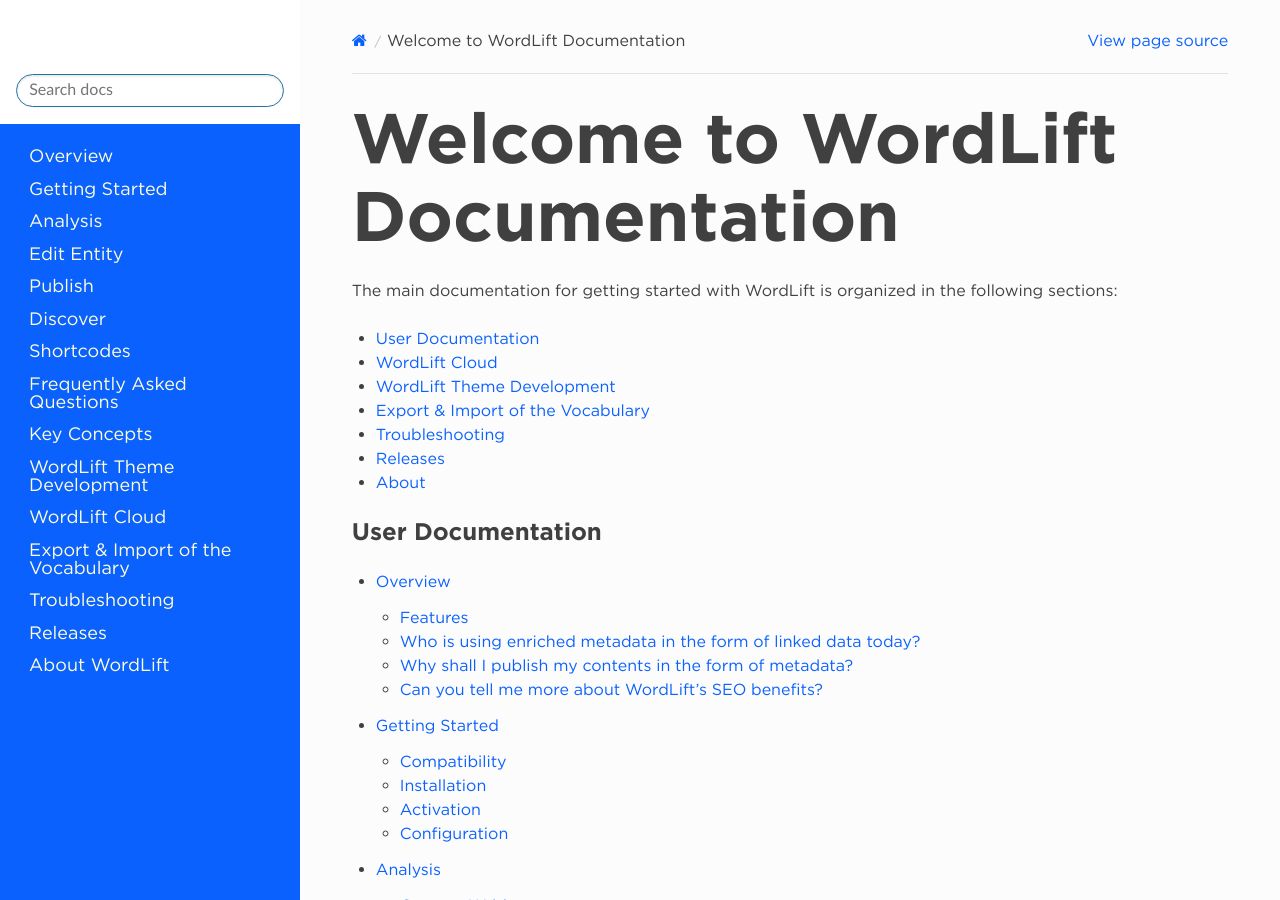
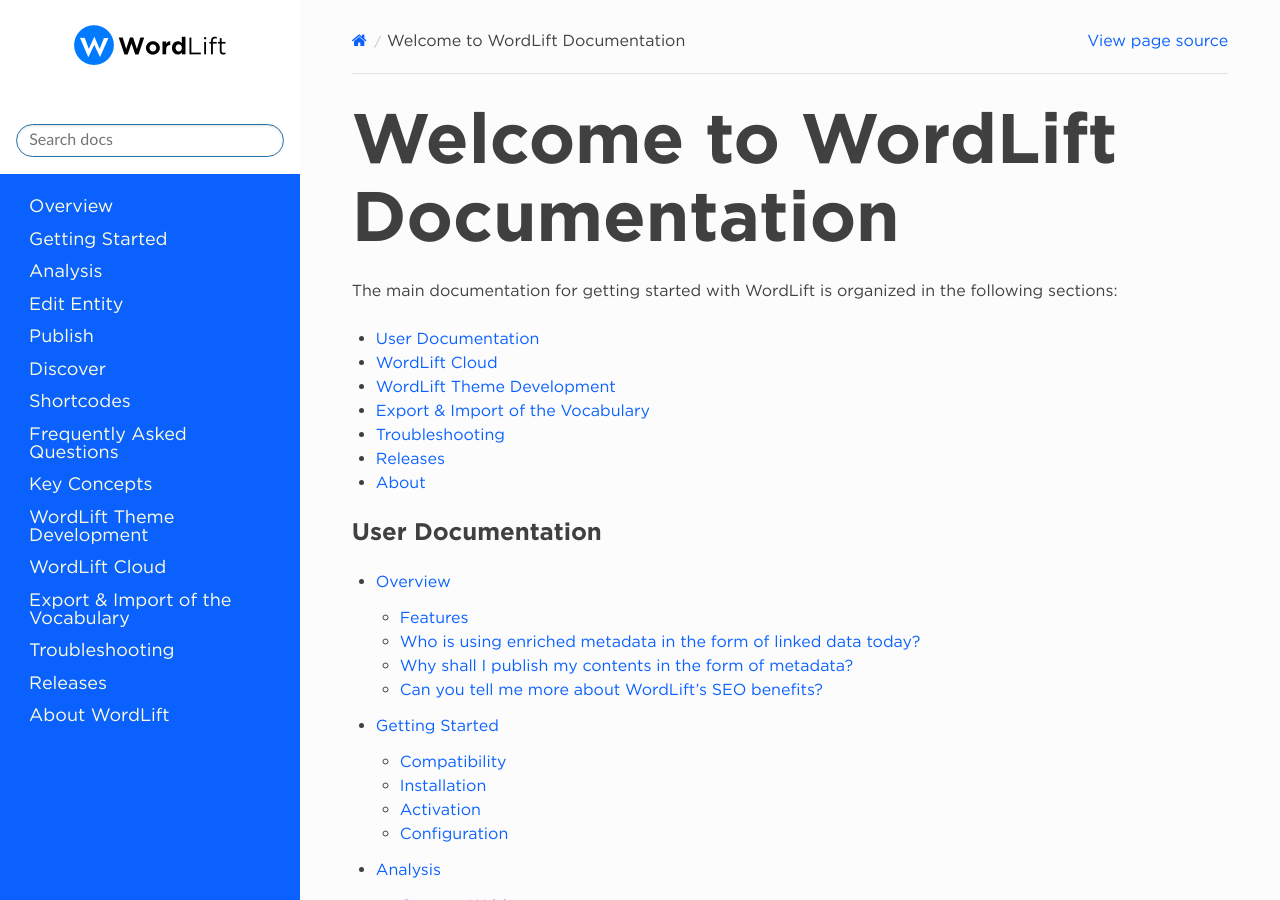
Before and after one commit to insideout10/wordlift-docs, a Sphinx documentation site: the page built from docs/index.rst, in a window 1280 px wide and 900 px high. Built offline with Sphinx 7.4.7 and the Read the Docs theme 2.0.0, drawn with Linux system fonts in a browser that asks for light colours.

Commit message:
Update conf.py

```diff
--- a/docs/conf.py
+++ b/docs/conf.py
@@ -127,7 +127,7 @@
 
 # The name of an image file (relative to this directory) to place at the top
 # of the sidebar.
-html_logo = '/images/logo-wordlift.svg'
+html_logo = 'images/logo-wordlift.png'
 
 # The name of an image file (within the static path) to use as favicon of the
 # docs.  This file should be a Windows icon file (.ico) being 16x16 or 32x32
```
